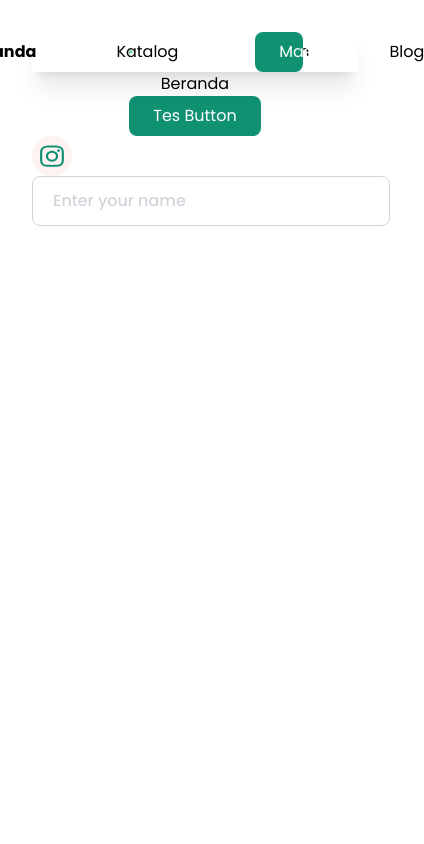
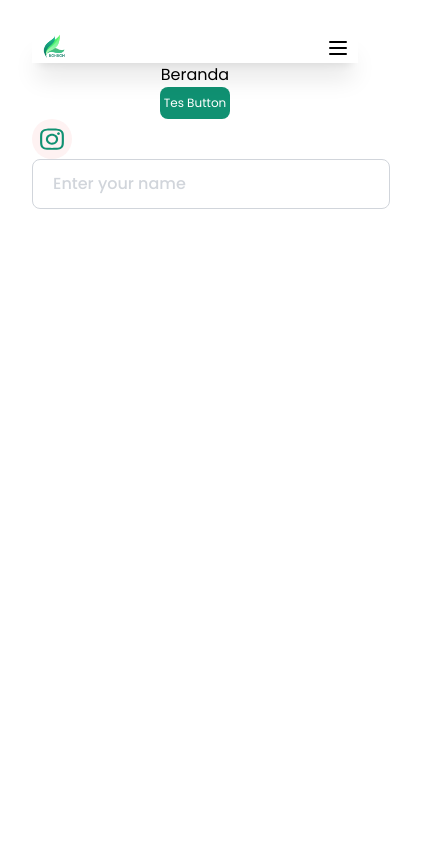
Before and after one commit to bilabror/bdg-florist, a React (Vite) app: page / in a window 390 px wide. Shown: the top 844 px of the page, 424 px wide, since content can reach past the window. Built offline with nearby package versions, Linux system fonts and the light colour scheme; the HTML template or start-up script is replaced by a standard one.

Commit message:
Feat: Make navbar responsive

```diff
--- a/src/Components/Form/Button.jsx
+++ b/src/Components/Form/Button.jsx
@@ -3,7 +3,7 @@ import { twMerge } from "tailwind-merge";
 export default function Button({ className, children, ...rest }) {
     return (
         <>
-            <button className={twMerge(`bg-primary text-white rounded-lg px-6 py-2 ${className}`)} {...rest}>{children}</button>
+            <button className={twMerge(`bg-primary text-white rounded-lg px-1 md:px-2 lg:px-6 py-2 text-xs sm:text-sm lg:text-lg ${className}`)} {...rest}>{children}</button>
         </>
     )
 }
--- a/src/pages/Templates/header.jsx
+++ b/src/pages/Templates/header.jsx
@@ -1,15 +1,23 @@
 import bonbon from '../../assets/logo/bonbon.png';
+import menu from '../../assets/icons/menu.svg';
 import Button from "../../Components/Form/Button.jsx";
 import {twMerge} from "tailwind-merge"
+import { useState } from 'react';
 
-let isActive = window.location.pathname;
 
 function Navbar() {
+    let isActive = window.location.pathname;
+    const [navbar, setNavbar] = useState(false);
+
+    function toggleNavbar() {
+        setNavbar(!navbar);
+    }
+
     return (
     <>
-        <div className={twMerge(`flex items-center w-full px-24 shadow-xl sticky top-0 bg-white`)}>
+        <div className={twMerge(`hidden sm:flex items-center w-full px-2 md:px-12 lg:px-24 shadow-xl sticky top-0 bg-white`)}>
             <img src={bonbon} className={twMerge(`w-[5%]`)}></img>
-            <div className={twMerge(`flex items-center justify-center space-x-20 w-[90%]`)}>
+            <div className={twMerge(`flex items-center justify-center sm:space-x-6 md:space-x-12 lg:space-x-20 text-xs sm:text-sm lg:text-lg w-[90%]`)}>
                 <a href='/' className={twMerge(`${isActive == '/' ? 'font-bold' : ''}`)}>Beranda</a>
                 <a href='/katalog' className={twMerge(`${isActive == '/katalog' ? 'font-bold' : ''}`)}>Katalog</a>
                 <a href='/forum' className={twMerge(`${isActive == '/forum' ? 'font-bold' : ''}`)}>Forum</a>
@@ -17,6 +25,24 @@ function Navbar() {
             </div>
             <Button className={twMerge(`w-[10%]`)}>Masuk</Button>
         </div>
+
+        <div className={twMerge(`flex sm:hidden items-center justify-between w-full px-2 md:px-12 lg:px-24 shadow-xl sticky top-0 bg-white`)}>
+            <img src={bonbon} className={twMerge(`w-[10%]`)}></img>
+            <img src={menu} onClick={toggleNavbar}></img>
+        </div>
+
+        {
+            navbar == true && (
+                <>
+                    <div className={twMerge(`flex flex-col right-0 bg-[#F9FAFB] border-2 border-slate-100 rounded w-[100%] text-left px-3 py-3 sticky top-[5%]`)}>
+                        <a href='/' className={twMerge(`${isActive == '/' ? 'font-bold' : ''} p-2`)}>Beranda</a>
+                        <a href='/katalog' className={twMerge(`${isActive == '/katalog' ? 'font-bold' : ''} p-2`)}>Katalog</a>
+                        <a href='/forum' className={twMerge(`${isActive == '/forum' ? 'font-bold' : ''} p-2`)}>Forum</a>
+                        <a href='/blog' className={twMerge(`${isActive == '/blog' ? 'font-bold' : ''} p-2`)}>Blog</a>
+                    </div>
+                </>
+            )
+        }
     </>
     );
 }
```
Also changed, not shown: src/assets/icons/menu.svg (added).
